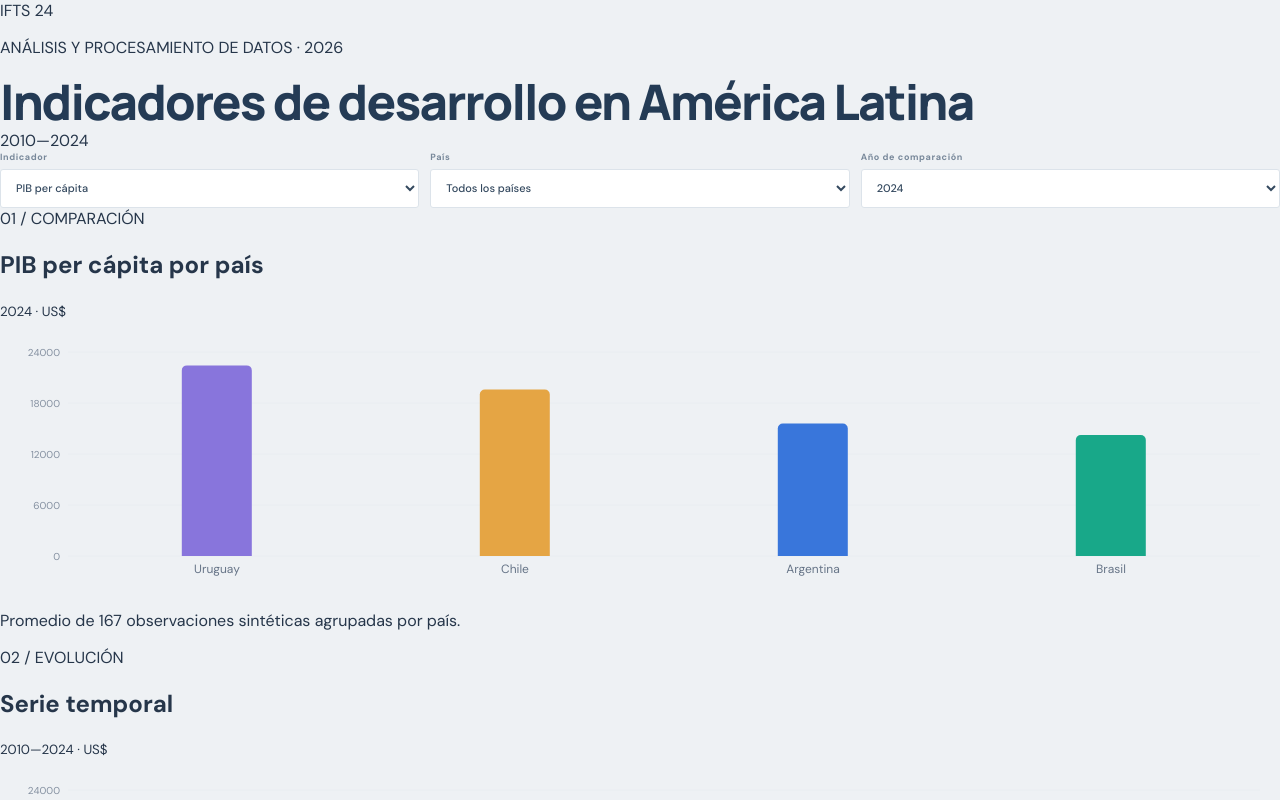
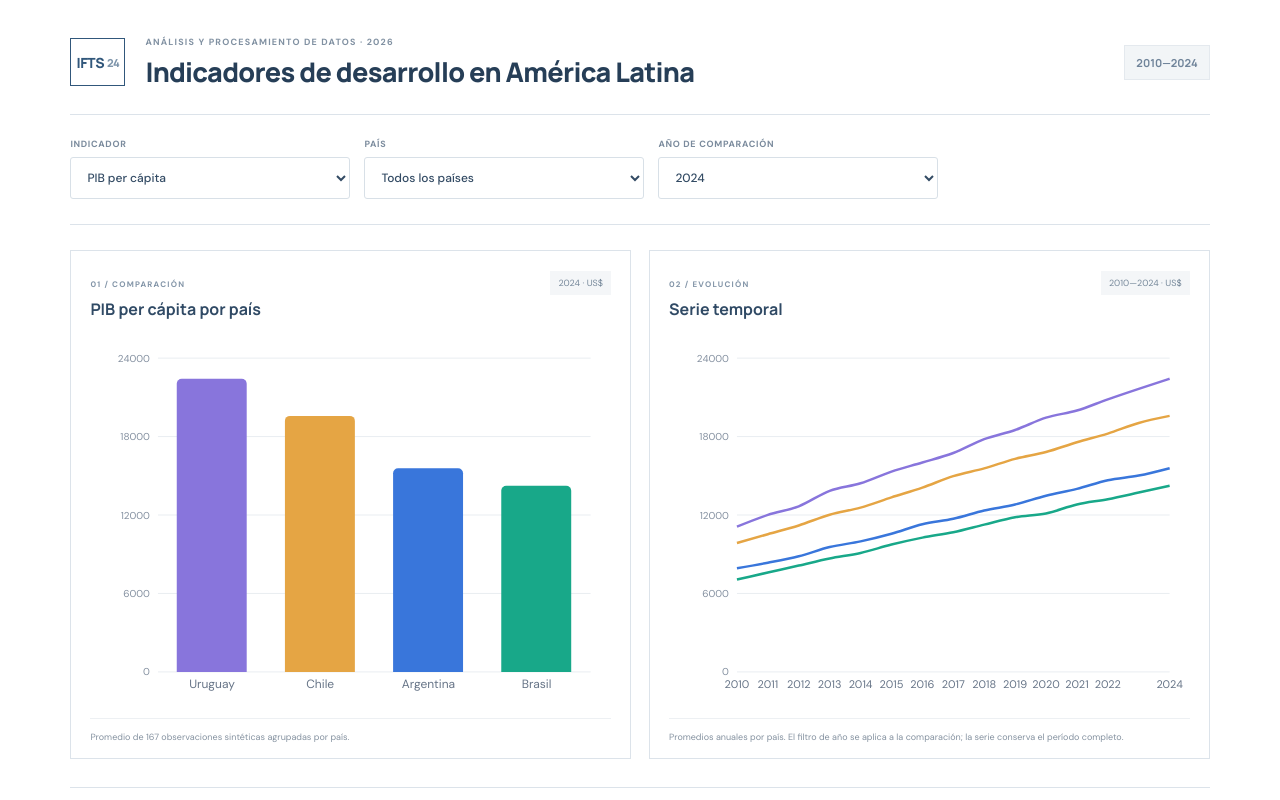
Before and after one commit to mnapo/ifts24-analisis-integrador, a Next.js app: page / in a window 1280 px wide. Shown: the top 800 px of the page. Built offline with nearby package versions, Linux system fonts and the light colour scheme.

Commit message:
style: simplify academic dashboard layout

```diff
--- a/app/globals.css
+++ b/app/globals.css
@@ -1,26 +1,20 @@
 @import url('https://fonts.googleapis.com/css2?family=DM+Sans:wght@400;500;600;700&family=Manrope:wght@500;600;700;800&display=swap');
-:root{--ink:#26364a;--muted:#6f7e90;--line:#dce3ea;--navy:#25486d;--blue:#47749f;--paper:#fff}
-*{box-sizing:border-box}html{scroll-behavior:smooth}body{margin:0;background:#eef1f4;color:var(--ink);font-family:'DM Sans',sans-serif}
-.document{max-width:1240px;margin:0 auto;background:var(--paper);min-height:100vh;padding:42px 7.2% 30px;box-shadow:0 0 40px #1d304008}
-.document-header{display:flex;justify-content:space-between;align-items:center;padding-bottom:20px;border-bottom:1px solid var(--line)}
-.institution{display:flex;align-items:center;gap:12px}.institution-mark{width:42px;height:42px;border:1.5px solid var(--navy);display:grid;place-items:center;color:var(--navy);font:800 15px Manrope;letter-spacing:-1px}
-.institution strong,.institution span{display:block}.institution strong{font:800 13px Manrope;letter-spacing:.5px}.institution span{font-size:8px;letter-spacing:1px;color:#8793a1;margin-top:4px}
-.document-tag{font-size:9px;letter-spacing:1px;font-weight:700;color:#728195}.document-tag span{color:#b7c1cb;padding:0 5px}
-.title-block{padding:58px 0 39px;border-bottom:1px solid var(--line)}.eyebrow{font-size:9px;font-weight:800;letter-spacing:1.6px;color:#6582a0;margin-bottom:15px}
-h1{font:800 clamp(32px,4vw,49px)/1.14 Manrope;letter-spacing:-1.8px;color:#243b55;margin:0}h1 em{font-style:normal;color:#6382a2}
-.subtitle{font-size:13px;line-height:1.8;color:#68788b;max-width:760px;margin-top:18px}
-.author-line{display:flex;gap:60px;margin-top:31px}.author-line small,.author-line strong{display:block}.author-line small{font-size:8px;letter-spacing:1.1px;color:#98a4b1;font-weight:800}.author-line strong{font:700 12px Manrope;color:#334960;margin-top:6px}
-.abstract{padding:24px 0 27px;border-bottom:1px solid var(--line)}.abstract-heading{display:flex;align-items:center;gap:9px;color:#355a7e;font:700 12px Manrope;margin-bottom:10px}.abstract p{font-size:11px;line-height:1.85;color:#637286;max-width:960px}
-.filters-section,.results-section,.data-section,.methodology{padding-top:31px}.section-heading{display:flex;justify-content:space-between;align-items:center;margin-bottom:17px}.section-heading>div{display:flex;align-items:center;gap:11px}.section-number{font:800 10px Manrope;color:#fff;background:#5d7c9b;padding:5px 7px}.section-heading h2{font:800 17px Manrope;color:#2b4058;margin:0}.section-note{display:flex;align-items:center;gap:6px;color:#8391a0;font-size:9px}
-.filters{display:flex;gap:11px;align-items:end;flex-wrap:wrap}.filters label{display:flex;flex-direction:column;gap:6px;min-width:190px;flex:1}.filters label>span{font-size:9px;letter-spacing:.6px;font-weight:700;color:#78889a}.filters select{height:39px;border:1px solid var(--line);background:#fff;border-radius:3px;padding:0 11px;color:#34495f;font:500 11px 'DM Sans';outline-color:#6c8eae}
-.filters button{height:39px;padding:0 13px;border:1px solid #cdd8e2;background:#f8fafb;color:#3e5b77;border-radius:3px;font:700 10px 'DM Sans';display:flex;align-items:center;gap:8px;cursor:pointer}.filters button:disabled{opacity:.5}
-.indicator-description{font-size:10px;color:#8290a0;margin-top:10px}
-.metrics{display:grid;grid-template-columns:repeat(4,1fr);border:1px solid var(--line);margin-bottom:15px}.metrics article{padding:15px 17px;border-right:1px solid var(--line)}.metrics article:last-child{border:0}.metrics article span,.metrics article small{display:block}.metrics article span{font-size:9px;color:#78889a}.metrics article strong{display:block;font:800 22px Manrope;color:#2b4561;margin:8px 0 4px}.metrics article small{font-size:9px;color:#929eaa}
-.visual-grid{display:grid;grid-template-columns:1fr 1fr;gap:15px}.figure{border:1px solid var(--line);padding:17px 17px 12px;min-width:0}.figure-title{display:flex;justify-content:space-between;align-items:flex-start}.figure-title span{font-size:8px;letter-spacing:1px;font-weight:800;color:#8194a7}.figure-title h3{font:700 13px Manrope;color:#314a64;margin:5px 0}.figure-title p{font-size:9px;color:#8794a2}.figure-title>b{font-size:9px;color:#72869b;background:#f2f5f7;padding:5px 7px}.chart{height:260px;margin-top:13px}.figure figcaption{font-size:8px;line-height:1.6;color:#8a97a5;border-top:1px solid #edf0f3;padding-top:9px}
-.table-wrap{overflow-x:auto;border:1px solid var(--line)}table{width:100%;border-collapse:collapse;text-align:left;white-space:nowrap}th{font-size:8px;color:#75869a;text-transform:uppercase;letter-spacing:.7px;font-weight:800;padding:11px 10px;background:#f5f7f9;border-bottom:1px solid var(--line)}td{font-size:9px;color:#596a7d;padding:10px;border-bottom:1px solid #edf0f3}tr:last-child td{border:0}.right{text-align:right}.value-cell{font-weight:700;color:#2e4965;font-variant-numeric:tabular-nums}.country-dot{display:inline-block;width:7px;height:7px;border-radius:50%;margin-right:8px}td code{font-size:8px;color:#7c8da0;background:#f4f6f8;padding:3px 5px}.table-note{font-size:9px;color:#8592a0;margin-top:8px}
-.method-grid{display:grid;grid-template-columns:repeat(3,1fr);gap:12px}.method-grid>div{padding:15px;border:1px solid var(--line);background:#fcfdfe}.method-grid h3{font:700 11px Manrope;color:#38536e;margin:0 0 7px}.method-grid p{font-size:9px;line-height:1.7;color:#748294}
-.warning{display:flex;gap:10px;margin-top:14px;padding:13px 15px;background:#f7f8f9;border-left:3px solid #b8874e;color:#788594}.warning svg{flex:none;color:#9a7549}.warning p{font-size:9px;line-height:1.7}.warning strong{color:#536579}
-.state-panel{padding:30px;border:1px solid var(--line);color:#718196;font-size:11px}.state-panel.error{color:#b65b57}
-.document-footer{display:flex;justify-content:space-between;gap:12px;flex-wrap:wrap;border-top:1px solid var(--line);margin-top:38px;padding-top:15px;color:#8c98a5;font-size:8px;letter-spacing:.3px}
-@media(max-width:800px){.document{padding:24px 5%}.title-block{padding:40px 0 28px}.author-line{gap:24px;flex-wrap:wrap}.metrics{grid-template-columns:repeat(2,1fr)}.metrics article:nth-child(2){border-right:0}.metrics article:nth-child(-n+2){border-bottom:1px solid var(--line)}.visual-grid{grid-template-columns:1fr}.method-grid{grid-template-columns:1fr}.filters label{min-width:135px}.document-tag{font-size:7px;text-align:right;max-width:130px}}
-@media print{body{background:#fff}.document{box-shadow:none;padding:20mm 17mm}.filters button{display:none}.figure,.metrics,.method-grid>div{break-inside:avoid}}
+:root{--ink:#26364a;--muted:#738196;--line:#dce3ea;--navy:#25486d;--paper:#fff}
+*{box-sizing:border-box}html,body{margin:0;min-height:100%;background:#f2f4f6;color:var(--ink);font-family:'DM Sans',sans-serif}
+.dashboard{max-width:1440px;min-height:100vh;margin:0 auto;padding:36px 5.5% 22px;background:#fff}
+.dashboard-header{display:flex;align-items:center;gap:20px;padding-bottom:25px;border-bottom:1px solid var(--line)}
+.brand-mark{flex:none;width:55px;height:48px;display:flex;align-items:center;justify-content:center;border:1.5px solid #31577b;color:#31577b;font:800 14px Manrope;letter-spacing:-.5px}.brand-mark span{font-size:11px;margin-left:3px;color:#7e95ab}
+.header-title{flex:1}.header-title p{margin:0 0 7px;color:#8191a2;font-size:9px;font-weight:700;letter-spacing:1.2px}.header-title h1{margin:0;color:#263e57;font:800 clamp(19px,2.6vw,27px)/1.25 Manrope;letter-spacing:-.7px}
+.period{font:700 11px Manrope;color:#70849a;background:#f2f5f7;border:1px solid #e4e9ee;padding:9px 11px;white-space:nowrap}
+.filters{display:flex;gap:14px;align-items:end;padding:23px 0 25px;border-bottom:1px solid var(--line)}
+.filters label{display:flex;flex-direction:column;gap:7px;min-width:180px;max-width:280px;flex:1}
+.filters label span{font-size:9px;letter-spacing:.7px;text-transform:uppercase;font-weight:700;color:#7b8b9d}
+.filters select{width:100%;height:42px;border:1px solid #d8e0e7;border-radius:3px;background:#fff;padding:0 12px;color:#334b64;font:500 12px 'DM Sans';outline-color:#6b8cac}
+.visualizations{display:grid;grid-template-columns:1fr 1fr;gap:18px;padding-top:25px}
+.visual{min-width:0;border:1px solid var(--line);background:#fff;padding:20px 19px 14px}
+.visual-heading{display:flex;justify-content:space-between;align-items:flex-start;gap:10px}.visual-heading span{font-size:8px;letter-spacing:1.2px;color:#8395a8;font-weight:800}.visual-heading h2{margin:6px 0 0;font:700 16px Manrope;color:#304a65}.visual-heading small{font-size:9px;color:#77899b;background:#f4f6f8;padding:6px 8px;white-space:nowrap}
+.chart{height:370px;margin-top:20px}.caption{border-top:1px solid #edf0f3;margin:8px 0 0;padding-top:11px;color:#8592a0;font-size:9px;line-height:1.6}
+.state{padding:55px 20px;text-align:center;color:#718196;font-size:12px}.state.error{color:#b65b57}
+.dashboard-footer{display:flex;justify-content:space-between;gap:12px;flex-wrap:wrap;border-top:1px solid var(--line);margin-top:28px;padding-top:14px;color:#8a97a5;font-size:9px}
+@media(max-width:850px){.dashboard{padding:24px 4%}.visualizations{grid-template-columns:1fr}.chart{height:320px}.filters{flex-wrap:wrap}.filters label{min-width:145px}.dashboard-header{gap:12px}.period{font-size:9px;padding:7px}}
+@media(max-width:520px){.dashboard{padding:18px 4%}.dashboard-header{align-items:flex-start}.brand-mark{width:45px;height:42px;font-size:12px}.header-title p{font-size:7px}.header-title h1{font-size:18px}.period{display:none}.filters{gap:10px}.filters label{min-width:100%;max-width:none}.visual{padding:15px 12px}.chart{height:285px}.visual-heading h2{font-size:14px}}
```
